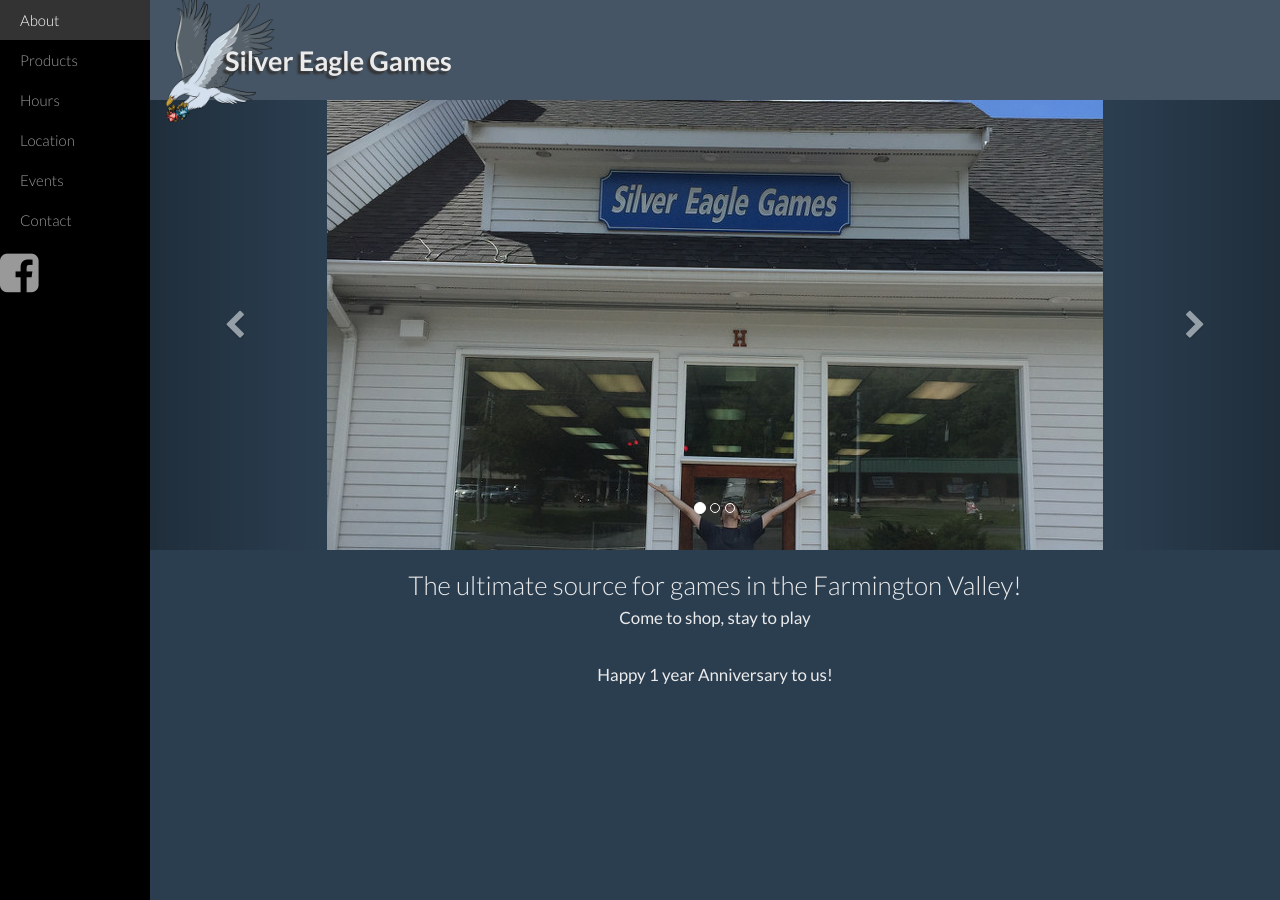
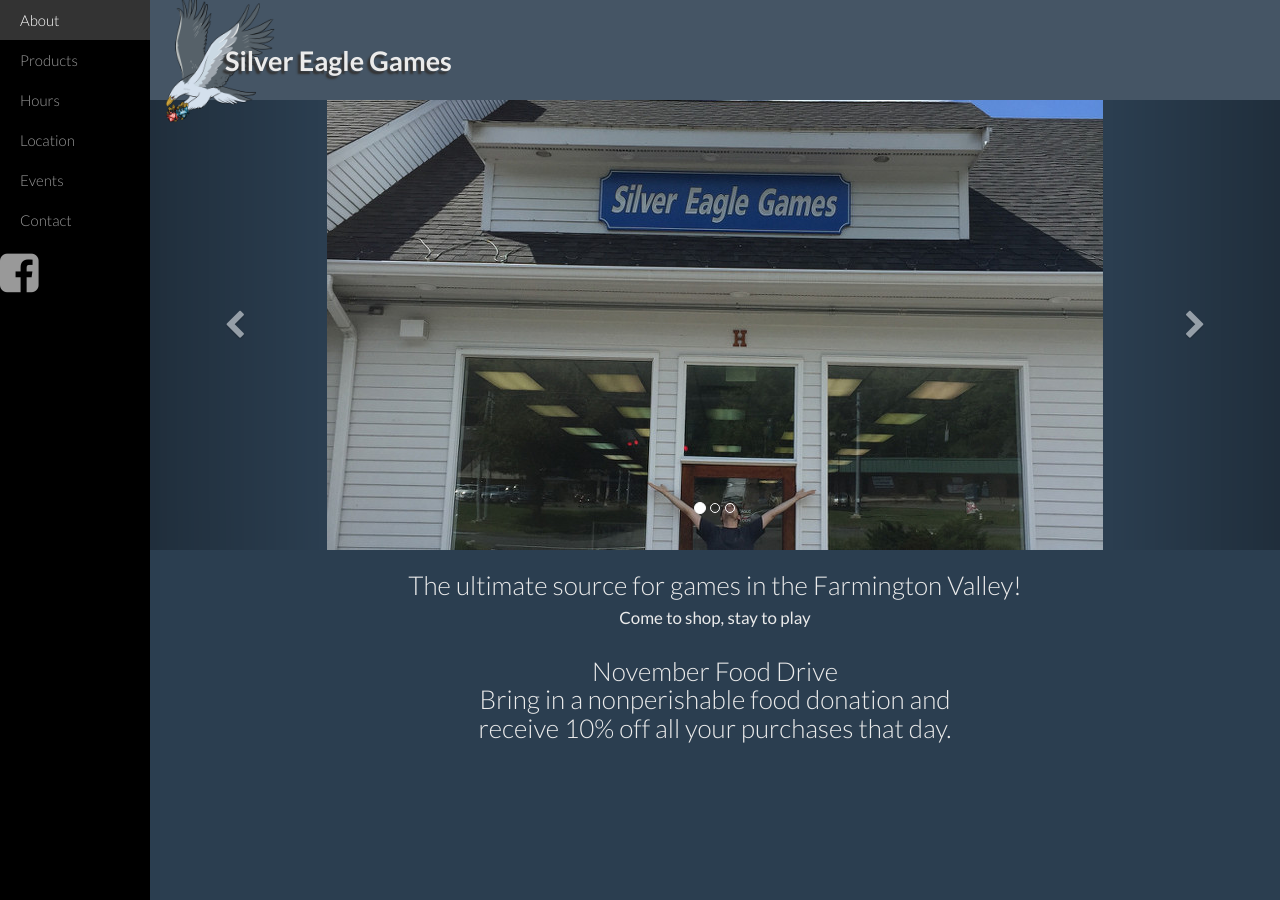
Before and after one commit to sew-admin/sew-admin, a Jekyll site: the page built from index.html, in a window 1280 px wide. Built offline with Jekyll 4.4.1, drawn with Linux system fonts in a browser that asks for light colours; nearby versions of some CDN libraries.

Commit message:
Updated 9 files via CloudCannon

```diff
--- a/index.html
+++ b/index.html
@@ -14,6 +14,6 @@ carousel:
     caption:
 ---
 
-<h3 class="text-center editable">The ultimate source for games in the Farmington Valley!<br /><small>Come to shop, stay to play<br /><br />Happy 1 year Anniversary to us!</small><br /><br />&nbsp;</h3>
+<h3 class="text-center editable">The ultimate source for games in the Farmington Valley!<br /><small>Come to shop, stay to play</small><br /><br />November Food Drive<br />Bring in a nonperishable food donation and<br />receive 10% off all your purchases that day.<br /><br /><br />&nbsp;</h3>
 
 <div class="editable"></div>
```
